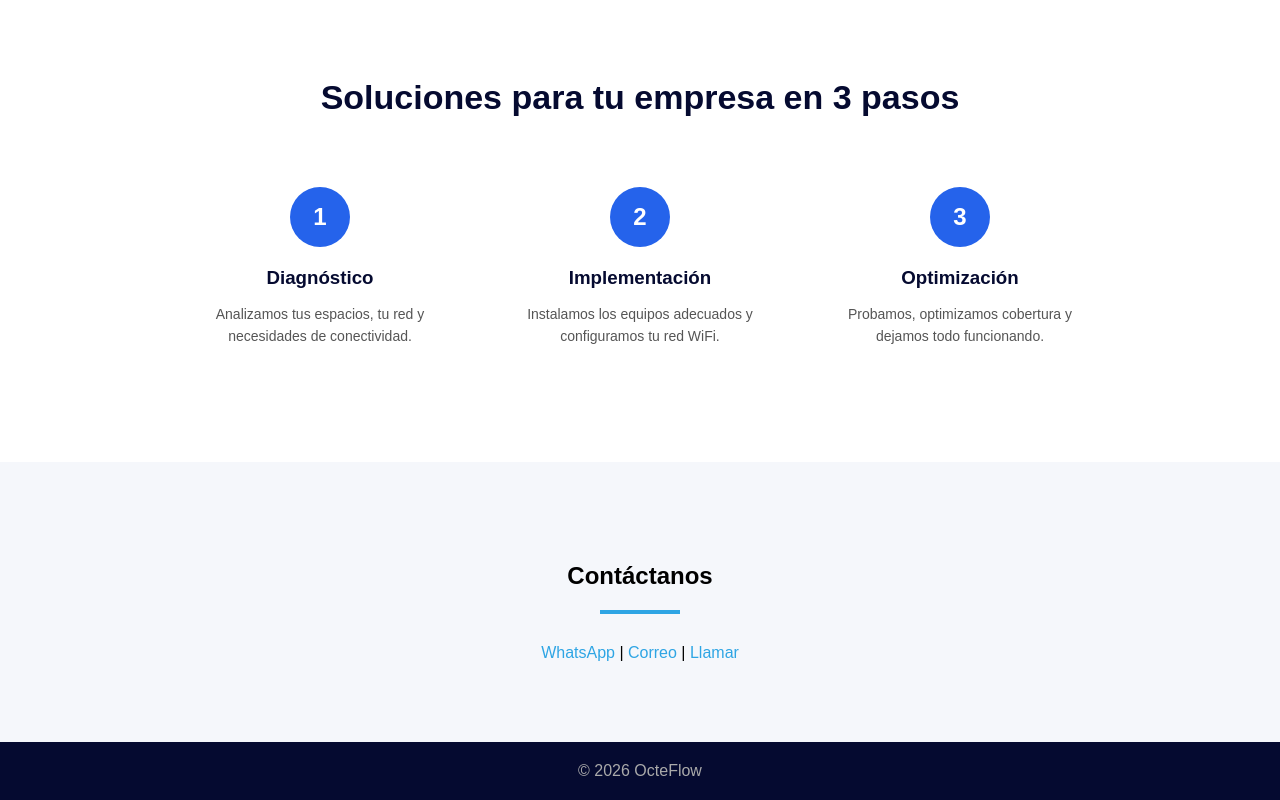
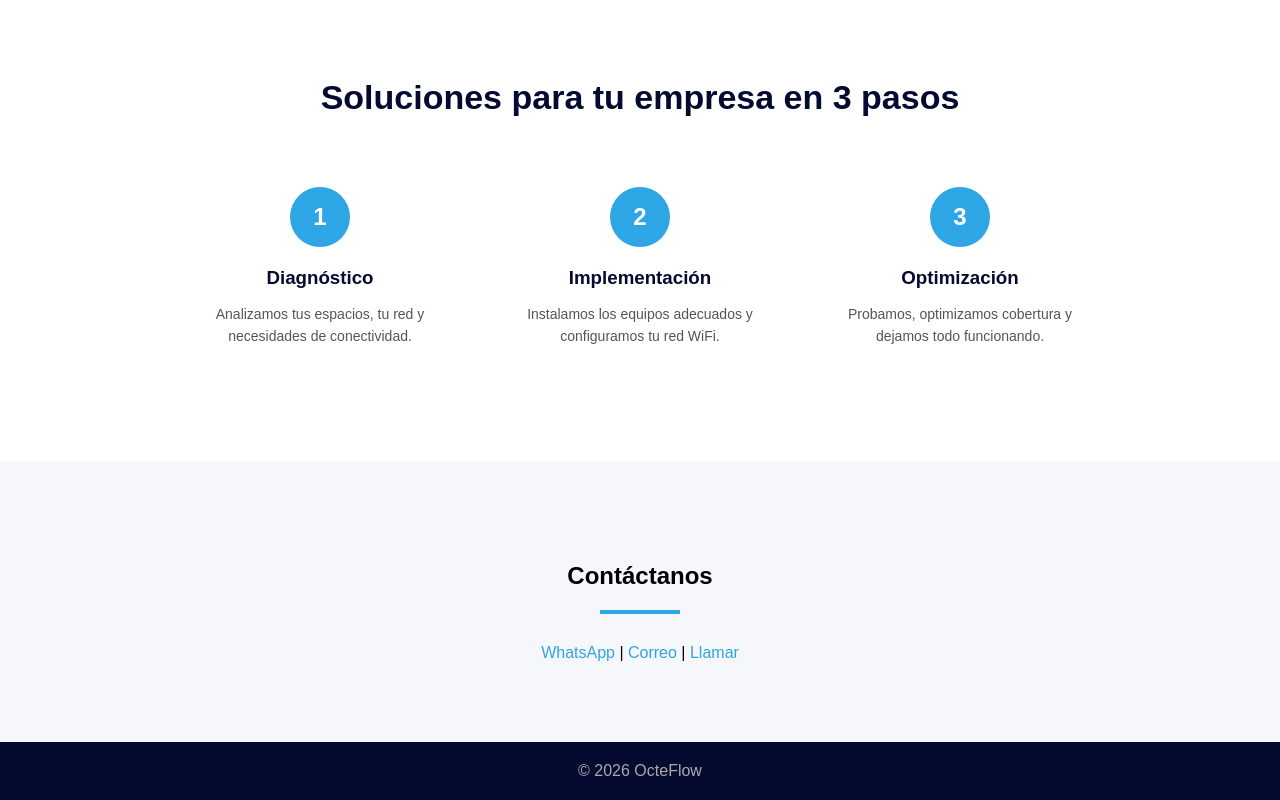
Before and after one commit to OcteFlow/octeflow-site, a Next.js app: page / in a window 1280 px wide. Shown: the part 3015-3815 px from the top of the page. Built offline with nearby package versions, Linux system fonts and the light colour scheme.

Commit message:
Update globals.css

```diff
--- a/styles/globals.css
+++ b/styles/globals.css
@@ -259,7 +259,7 @@ max-width:260px;
 .step-number{
 width:60px;
 height:60px;
-background:#2563eb;
+background:#2ea5e4;
 color:white;
 font-size:24px;
 font-weight:bold;
```
